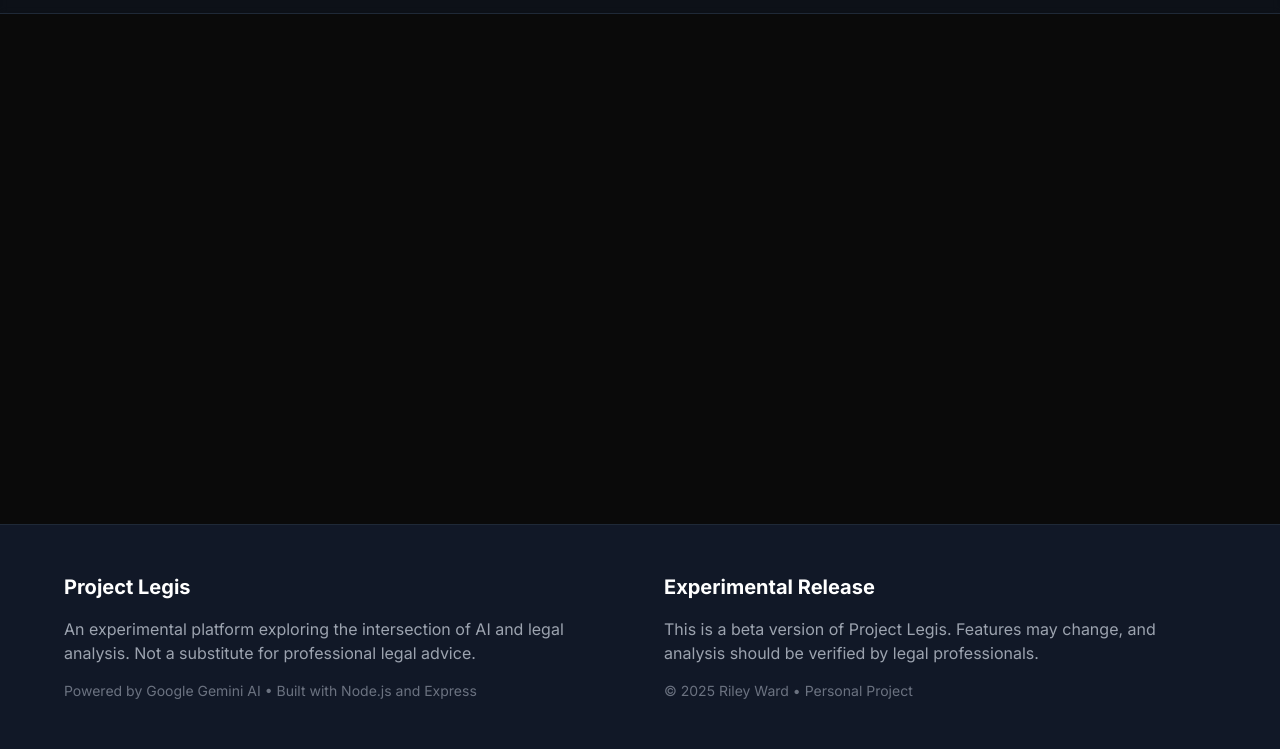
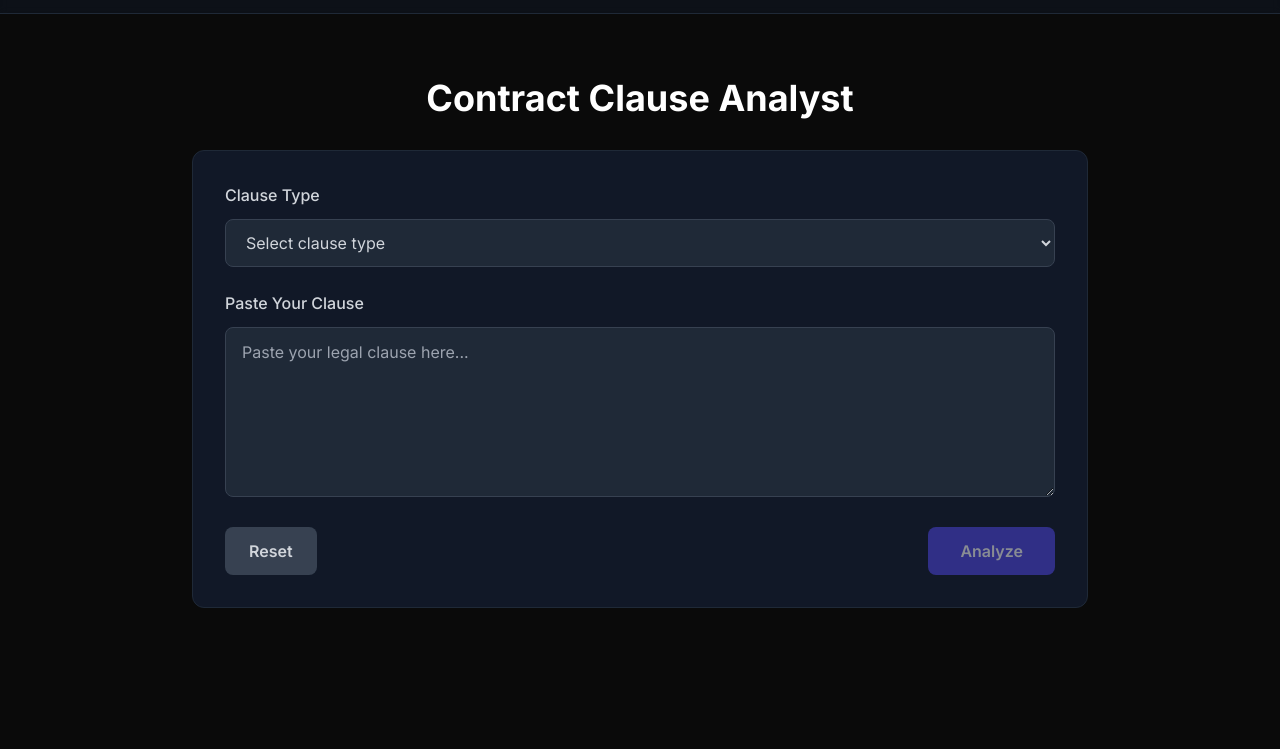
Before and after one commit to rileeeeeeee/project-legis-2, a website: page public/index.html in a window 1280 px wide. Both pictures are taken after a click on the link "The Analyst". Shown: the part 51-800 px from the top of the page. Drawn offline with nearby package versions, Linux system fonts and the light colour scheme.

Commit message:
Update index.html

```diff
--- a/public/index.html
+++ b/public/index.html
@@ -57,7 +57,50 @@
         </div>
 
         <div id="analyst" class="page-content">
-            <!-- Analyst content remains the same as before -->
+                    <div class="container mx-auto px-6 py-16">
+                <div class="max-w-4xl mx-auto">
+                    <h2 class="text-3xl md:text-4xl font-bold text-white mb-8 text-center">Contract Clause Analyst</h2>
+                    <div id="inputForm" class="bg-gray-900 border border-gray-800 rounded-xl p-6 md:p-8 mb-8">
+                        <div class="mb-6">
+                            <label for="clauseType" class="block text-gray-300 mb-3 font-medium">Clause Type</label>
+                            <select id="clauseType" class="w-full bg-gray-800 text-gray-300 border border-gray-700 rounded-lg py-3 px-4 focus:outline-none focus:border-indigo-500">
+                                <option value="" disabled selected>Select clause type</option>
+                                <option value="indemnification">Indemnification</option>
+                                <option value="limitation_of_liability">Limitation of Liability</option>
+                                <option value="confidentiality">Confidentiality</option>
+                                <option value="termination">Termination</option>
+                                <option value="governing_law">Governing Law</option>
+                                <option value="other">Other</option>
+                            </select>
+                        </div>
+                        <div class="mb-6">
+                            <label for="inputText" class="block text-gray-300 mb-3 font-medium">Paste Your Clause</label>
+                            <textarea id="inputText" rows="6" class="w-full bg-gray-800 text-gray-300 border border-gray-700 rounded-lg py-3 px-4 focus:outline-none focus:border-indigo-500" placeholder="Paste your legal clause here..."></textarea>
+                        </div>
+                        <div class="flex justify-between">
+                            <button id="resetBtn" class="bg-gray-700 text-gray-300 font-semibold py-3 px-6 rounded-lg hover:bg-gray-600 transition-colors">Reset</button>
+                            <button id="analyzeBtn" disabled class="bg-indigo-600 text-white font-semibold py-3 px-8 rounded-lg hover:bg-indigo-500 transition-colors disabled:opacity-50">Analyze</button>
+                        </div>
+                    </div>
+                    <div id="resultsSection" class="hidden bg-gray-900 border border-gray-800 rounded-xl p-6 md:p-8">
+                        <div class="flex justify-between items-center mb-6">
+                            <h3 class="text-xl font-semibold text-indigo-300">Analysis Results</h3>
+                            <button id="resetResultsBtn" class="bg-gray-700 text-gray-300 font-semibold py-2 px-4 rounded-lg hover:bg-gray-600 transition-colors">Reset</button>
+                        </div>
+
+                        <div class="grid grid-cols-1 lg:grid-cols-2 gap-8">
+                            <div>
+                                <h4 class="text-lg font-medium text-gray-300 mb-4">Your Clause</h4>
+                                <div id="yourClauseOutput" class="bg-gray-800 border border-gray-700 rounded-lg p-4 min-h-[200px]"></div>
+                            </div>
+                            <div>
+                                <h4 class="text-lg font-medium text-gray-300 mb-4">Market Analysis</h4>
+                                <div id="marketAnalysisOutput" class="bg-gray-800 border border-gray-700 rounded-lg p-4 min-h-[200px]"></div>
+                            </div>
+                        </div>
+                    </div>
+                </div>
+            </div>
         </div>
 
         <div id="how-it-works" class="page-content">
```
